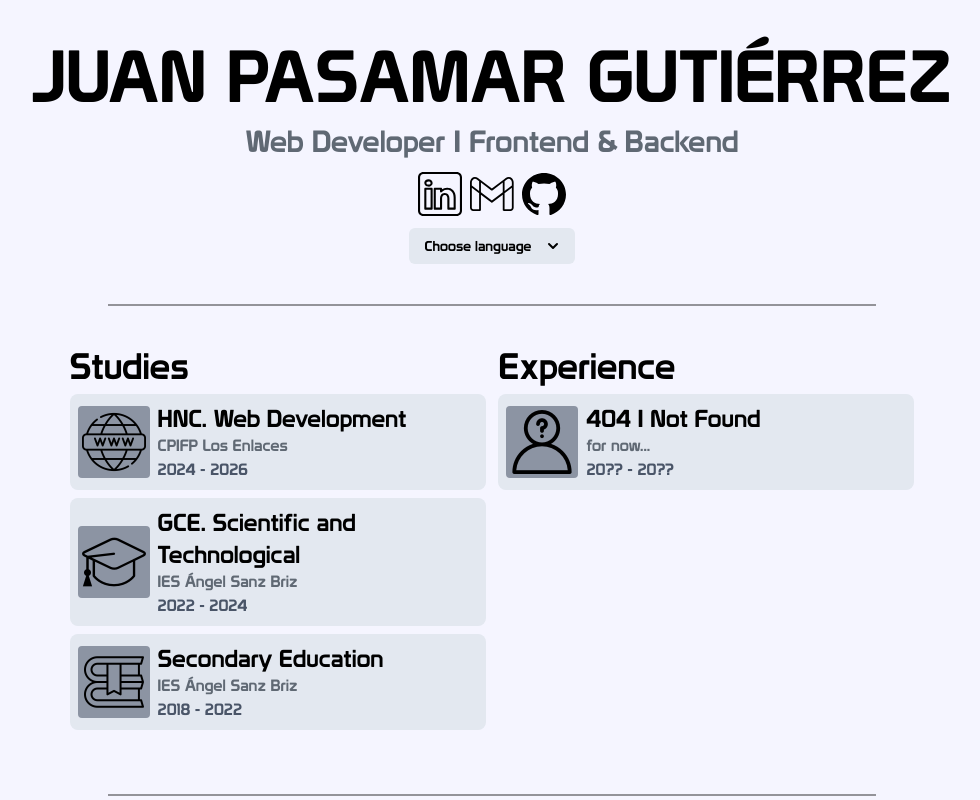
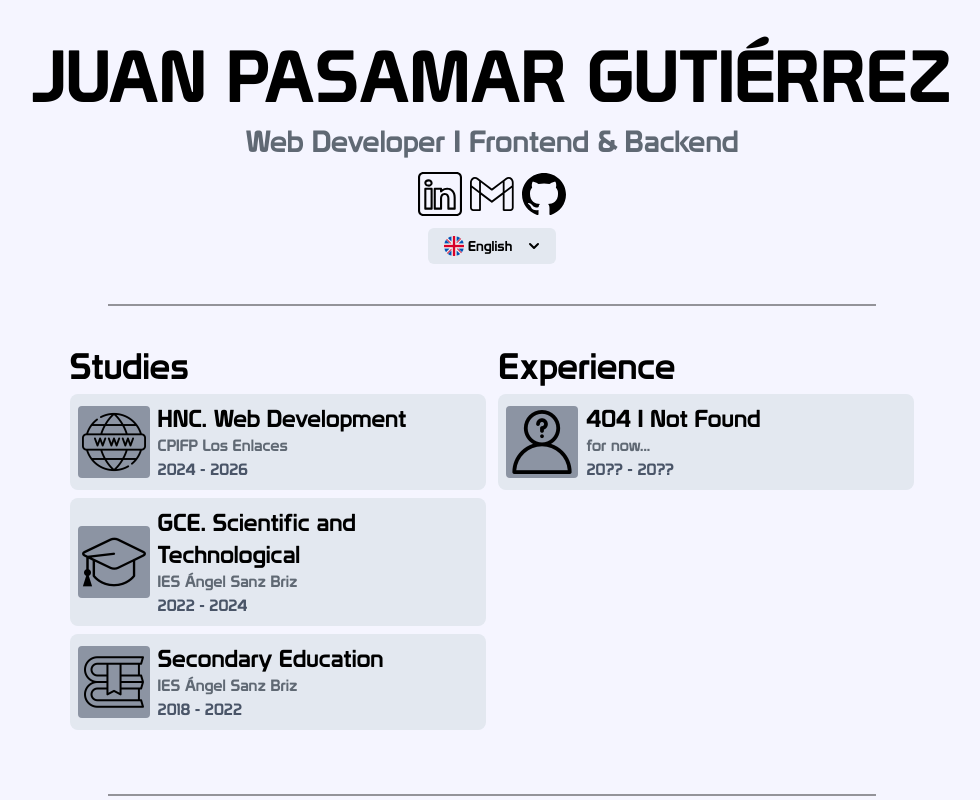
Before and after one commit to juannpg/juanpasamargutierrez_portfolio-, an Astro site: page / in a window 1280 px wide. Shown: the whole page, without its empty margins (148-1128 px from the left). Built offline with nearby package versions, Linux system fonts and the light colour scheme; Astro itself is replaced by a stand-in of ours; some packages are replaced by stand-ins of ours.

Commit message:
favicon changes por favor google muestralo

```diff
--- a/src/components/LanguagePicker.tsx
+++ b/src/components/LanguagePicker.tsx
@@ -45,6 +45,8 @@ const LanguagePicker: React.FC = () => {
     window.location.href = `/${lang}/`
   }
 
+  const defaultLang = Object.keys(languages)[0]
+
   return (
     <div className="relative inline-block text-left" ref={dropdownRef}>
       <div>
@@ -53,8 +55,8 @@ const LanguagePicker: React.FC = () => {
           className="inline-flex justify-center w-full px-4 py-2 text-sm font-medium text-[var(--white)] bg-[var(--item-bg)] rounded-md hover:bg-[var(--icon-bg)] focus:outline-none focus-visible:ring-2 focus-visible:ring-[ar(--white)] focus-visible:ring-opacity-75 gap-1 cursor-pointer"
           onClick={() => setIsOpen(!isOpen)}
         >
-          {selectedLang ? <img src={images[selectedLang]} alt="Flag of country" className="w-5"/> : null}
-          {selectedLang ? languages[selectedLang] : "Choose language"}
+          <img src={selectedLang ? images[selectedLang] : images[defaultLang]} alt="Flag of country" className="w-5"/>
+          {selectedLang ? languages[selectedLang] : languages[defaultLang]}
           <svg
             className="-mr-1 ml-2 h-5 w-5"
             xmlns="http://www.w3.org/2000/svg"
--- a/src/layouts/Layout.astro
+++ b/src/layouts/Layout.astro
@@ -1,6 +1,4 @@
 ---
-import favicon from '../../public/favicon.ico';
-
 import Analytics from '@vercel/analytics/astro';
 import SpeedInsights from '@vercel/speed-insights/astro';
 
@@ -19,7 +17,7 @@ const lang = getLangFromUrl(Astro.url);
     <meta name="keywords" content="desarrollador web, desarrollador frontend, desarrollador backend, portfolio de desarrollador, programación web, React.js, Node.js, desarrollo web, desarrollo de aplicaciones web, diseño web responsivo, UX/UI, programación freelance, desarrollo de ecommerce, creación de sitios web, desarrollo web a medida, desarrollador full stack, programación JavaScript, bases de datos SQL, bases de datos NoSQL, juanpasamargutiererz, juan, pasamar, gutierrez, juanpasamar" />
     <link rel="canonical" href="https://www.juanpasamargutierrez.dev/" />
     <meta name="author" content="Juan Pasamar Gutierrez" />
-    <link rel="icon" href={favicon} type="image/x-icon" />
+    <link rel="icon" href="/favicon.ico" type="image/x-icon" />
     <link rel="alternate" href="https://www.juanpasamargutierrez.dev/" hreflang="x-default" />
     <link rel="alternate" href="https://www.juanpasamargutierrez.dev" hreflang="en" />
     <link rel="alternate" href="https://www.juanpasamargutierrez.dev/es/" hreflang="es" />
```
Also changed, not shown: public/favicon.ico.
